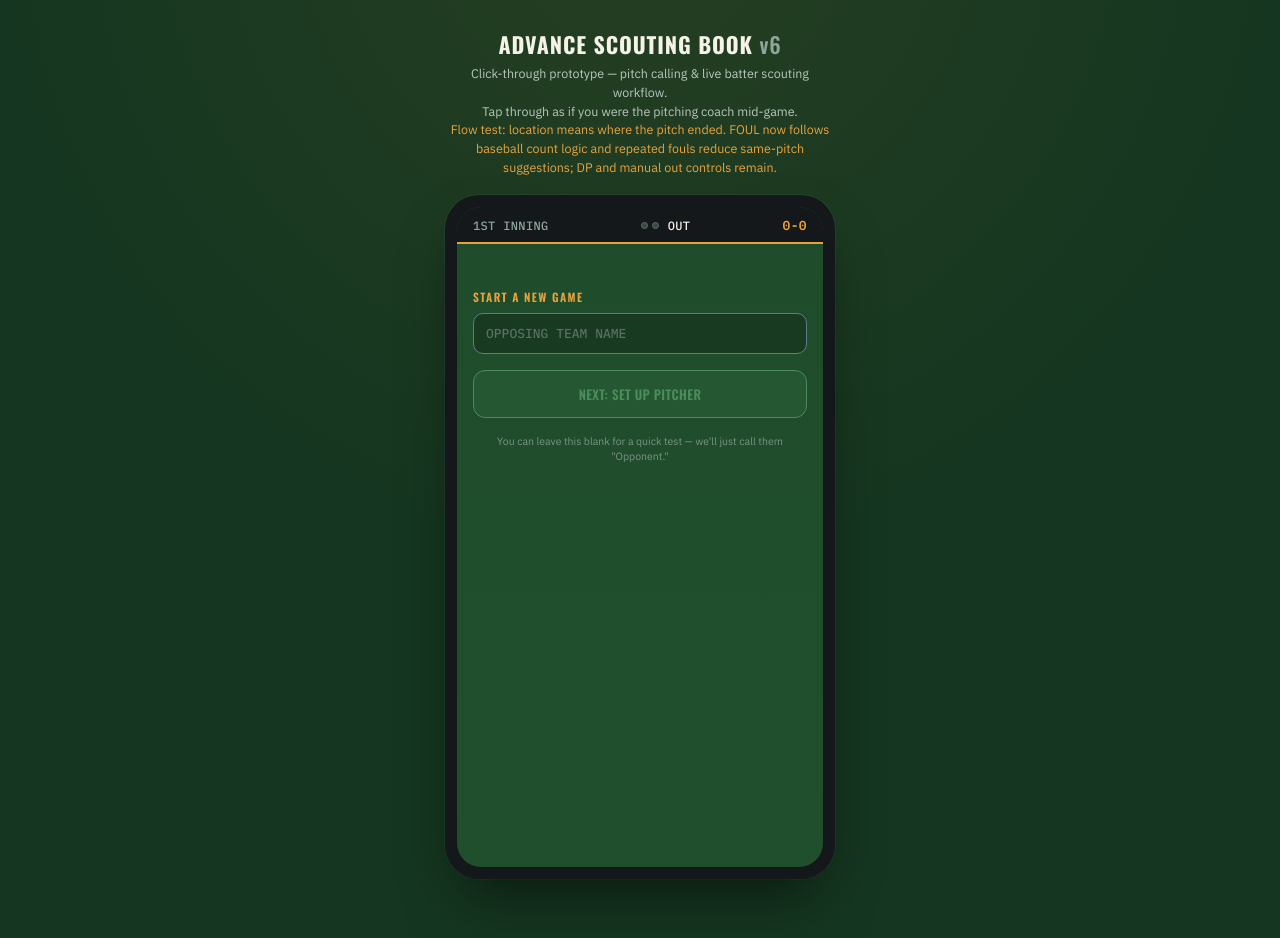
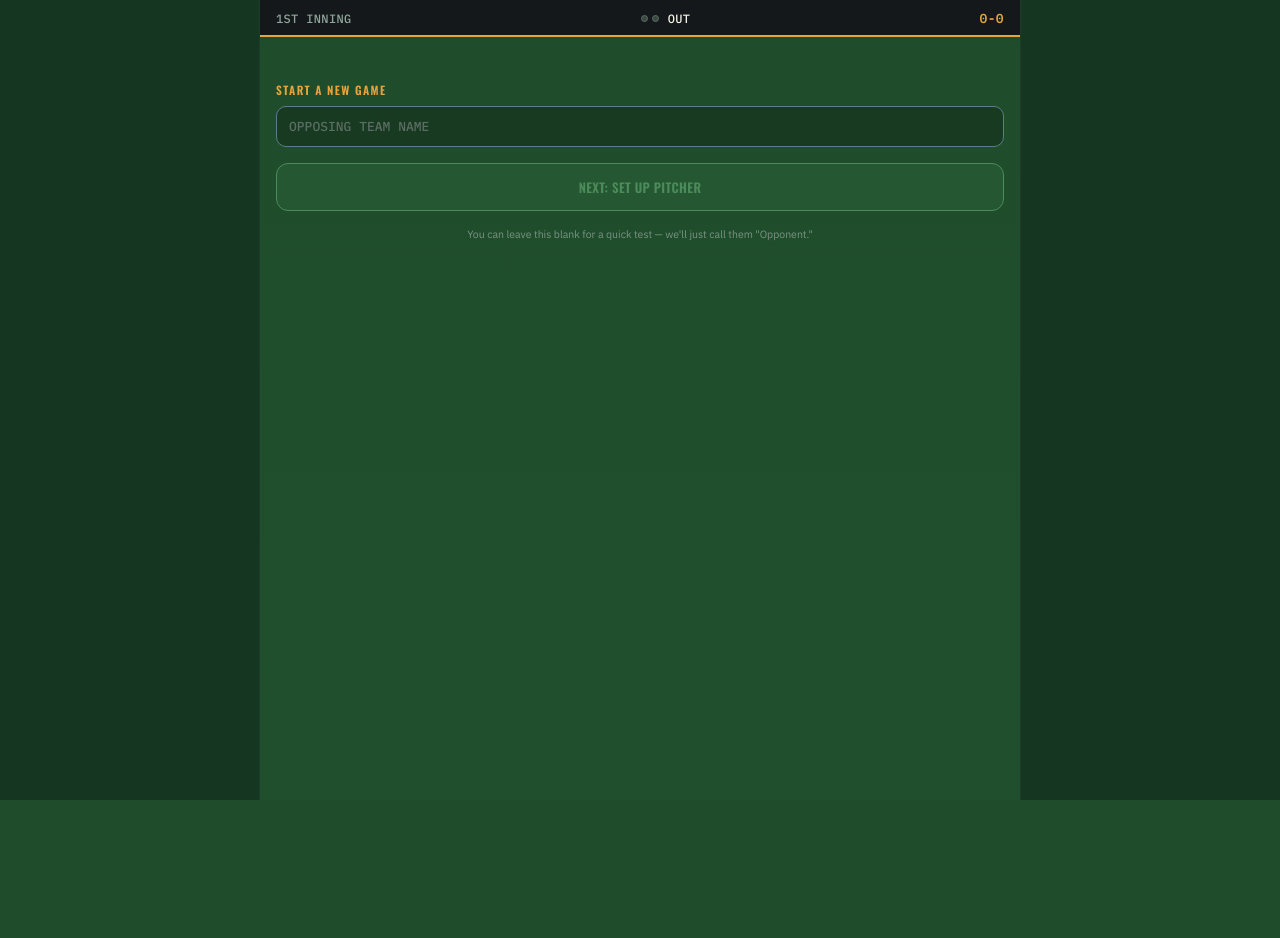
Before and after one commit to MeadowWorksStudio/AdvanceScoutingBook_v8, a plain HTML site: page index.html in a window 1280 px wide. After the commit the page ends 800 px from the top, so only its background shows below. Drawn offline with nearby package versions, Linux system fonts and the light colour scheme.

Commit message:
Update index.html

```diff
--- a/index.html
+++ b/index.html
@@ -2,7 +2,7 @@
 <html lang="en">
 <head>
 <meta charset="UTF-8">
-<meta name="viewport" content="width=device-width, initial-scale=1.0">
+<meta name="viewport" content="width=device-width, initial-scale=1.0, maximum-scale=1.0, user-scalable=no, viewport-fit=cover">
 <title>ADVANCE SCOUTING BOOK — Pitch Call Prototype v6</title>
 <style>
   @import url('https://fonts.googleapis.com/css2?family=Oswald:wght@500;600;700&family=IBM+Plex+Sans:wght@400;500;600&family=IBM+Plex+Mono:wght@500;600&display=swap');
@@ -22,58 +22,17 @@
   }
 
   *{box-sizing:border-box; -webkit-tap-highlight-color:transparent;}
-  html,body{margin:0; padding:0; background:var(--turf-dark); color:var(--chalk); overflow-x:hidden;}
-
-  body{
-    min-height:100vh;
-    display:flex;
-    flex-direction:column;
-    align-items:center;
-    justify-content:flex-start;
-    padding:28px 12px 60px;
-    background:
-      radial-gradient(circle at 50% -10%, rgba(232,163,61,0.08), transparent 55%),
-      var(--turf-dark);
-  }
-
-  .intro{
-    max-width:390px;
-    text-align:center;
-    margin-bottom:18px;
-  }
-  .intro h1{
-    font-family:'Oswald',sans-serif;
-    font-weight:700;
-    letter-spacing:0.04em;
-    font-size:22px;
-    margin:0 0 4px;
-    color:var(--chalk);
-  }
-  .intro p{
-    font-size:12.5px;
-    color:#B9C7BE;
-    margin:0;
-    line-height:1.5;
-  }
+
+
+
+
+
+
+
 
   /* ---- device frame ---- */
-  .device{
-    width:390px;
-    max-width:94vw;
-    background:var(--ink);
-    border-radius:34px;
-    padding:12px;
-    box-shadow:0 30px 60px -20px rgba(0,0,0,0.6), 0 0 0 1px rgba(255,255,255,0.04);
-  }
-  .screen{
-    background:linear-gradient(180deg, var(--turf) 0%, #204f2e 100%);
-    border-radius:24px;
-    overflow:hidden;
-    min-height:660px;
-    display:flex;
-    flex-direction:column;
-    position:relative;
-  }
+
+
 
   /* ---- top status bar ---- */
   .statbar{
@@ -548,6 +507,78 @@
     font-family:'IBM Plex Mono',monospace; font-size:11px; color:var(--amber);
     text-align:center; margin-bottom:12px; letter-spacing:0.04em;
   }
+
+  /* ---- full-screen mobile app shell ---- */
+  html,body{
+    margin:0;
+    padding:0;
+    width:100%;
+    min-height:100%;
+    background:var(--turf);
+    color:var(--chalk);
+    overflow-x:hidden;
+  }
+
+  body{
+    min-height:100vh;
+    min-height:100dvh;
+    display:block;
+    padding:0;
+    background:var(--turf);
+  }
+
+  .intro{
+    display:none;
+  }
+
+  .device{
+    width:100%;
+    max-width:none;
+    min-height:100vh;
+    min-height:100dvh;
+    background:transparent;
+    border-radius:0;
+    padding:0;
+    box-shadow:none;
+  }
+
+  .screen{
+    width:100%;
+    min-height:100vh;
+    min-height:100dvh;
+    background:linear-gradient(180deg, var(--turf) 0%, #204f2e 100%);
+    border-radius:0;
+    overflow:hidden;
+    display:flex;
+    flex-direction:column;
+    position:relative;
+  }
+
+  .statbar{
+    padding-top:max(10px, env(safe-area-inset-top));
+  }
+
+  .content{
+    padding-left:max(16px, env(safe-area-inset-left));
+    padding-right:max(16px, env(safe-area-inset-right));
+    padding-bottom:max(24px, env(safe-area-inset-bottom));
+  }
+
+  @media (min-width: 700px){
+    body{
+      background:var(--turf-dark);
+    }
+    .device{
+      width:min(760px, 100%);
+      margin:0 auto;
+      min-height:100vh;
+      box-shadow:0 0 0 1px rgba(255,255,255,0.04);
+    }
+    .screen{
+      min-height:100vh;
+    }
+  }
+
 </style>
 </head>
 <body>
```
